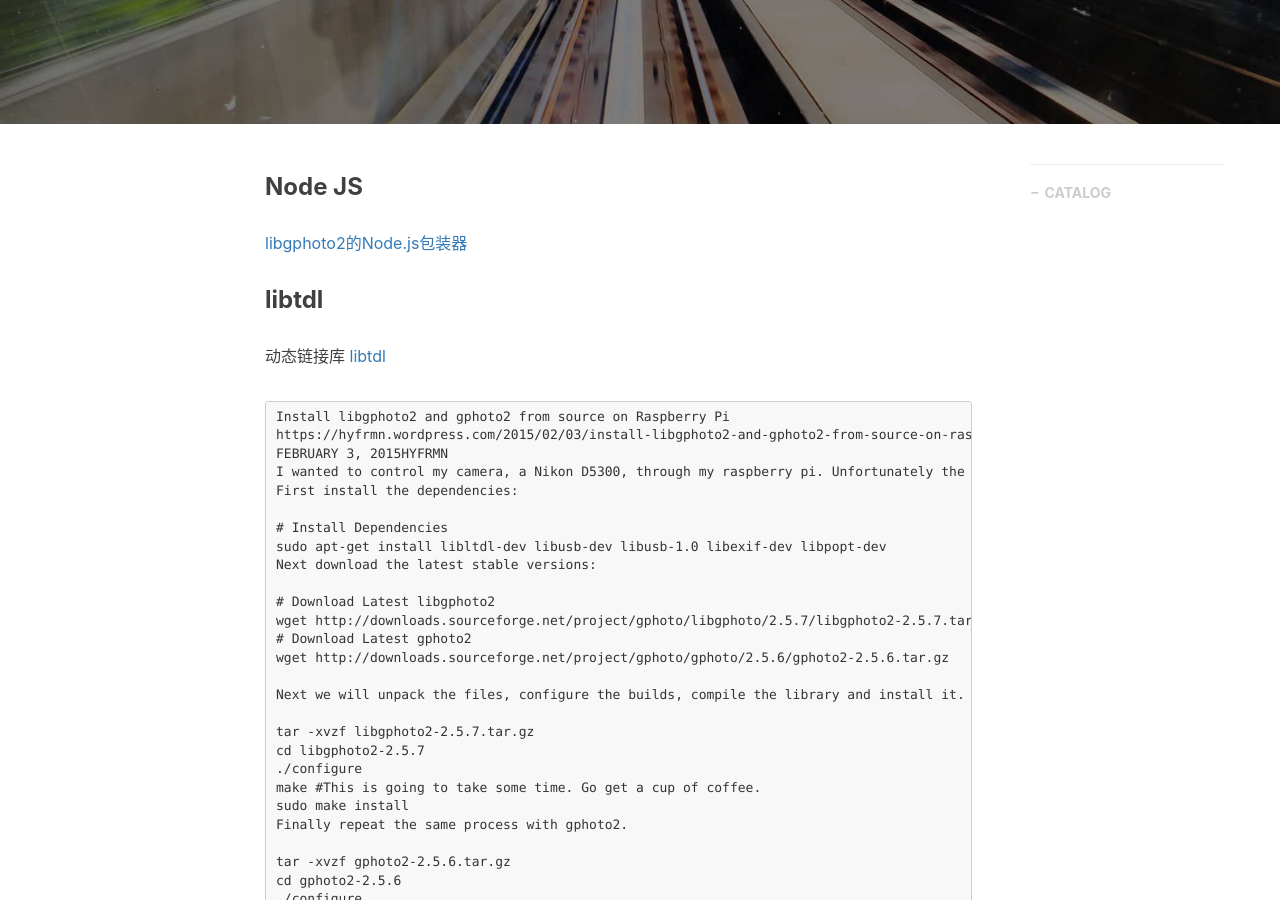
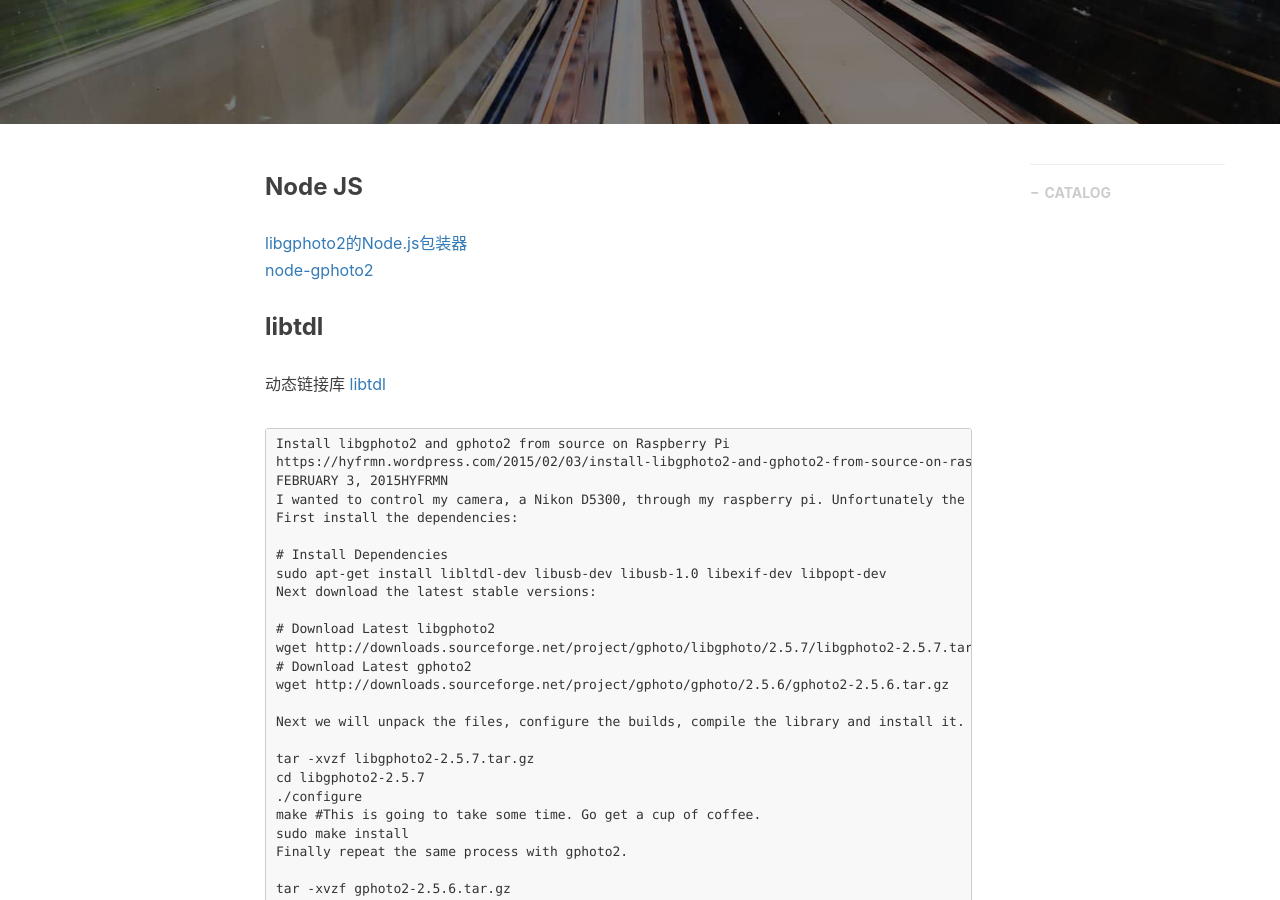
Before and after one commit to gary-robotics/dlward, a Jekyll site: the page built from _posts/2019-01-25-gphoto-2019.markdown, in a window 1280 px wide and 900 px high, scrolled down 399 px. Built offline with Jekyll 4.4.1, drawn with Linux system fonts in a browser that asks for light colours; nearby versions of some CDN libraries; comment, search, counter and statistics services are not loaded.

Commit message:
Update 2019-01-25-gphoto-2019.markdown

```diff
--- a/_posts/2019-01-25-gphoto-2019.markdown
+++ b/_posts/2019-01-25-gphoto-2019.markdown
@@ -11,7 +11,7 @@ tags:                               #标签
 ---
 ### Node JS
 [libgphoto2的Node.js包装器](https://www.npmjs.com/package/gphoto2)
-
+[node-gphoto2](https://github.com/lwille/node-gphoto2.git)
 
 ### libtdl
 动态链接库
```
